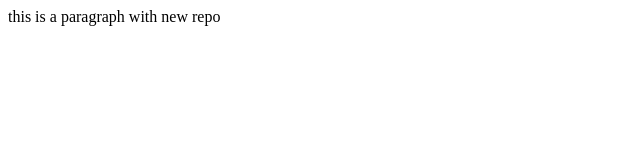
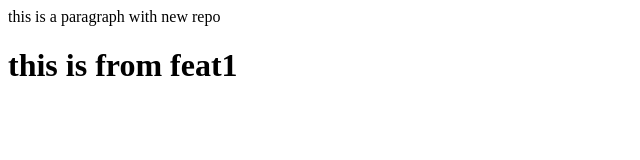
Before and after one commit to kapil326/localrepo, a plain HTML site: page index.html in a window 1280 px wide. Shown: the whole page, without its empty margins (0-640 px from the left). Drawn offline with Linux system fonts and the light colour scheme.

Commit message:
added new tag

```diff
--- a/index.html
+++ b/index.html
@@ -1 +1,2 @@
 <p>this is a paragraph with new repo</p>
+<h1>this is from feat1</h1>
```
